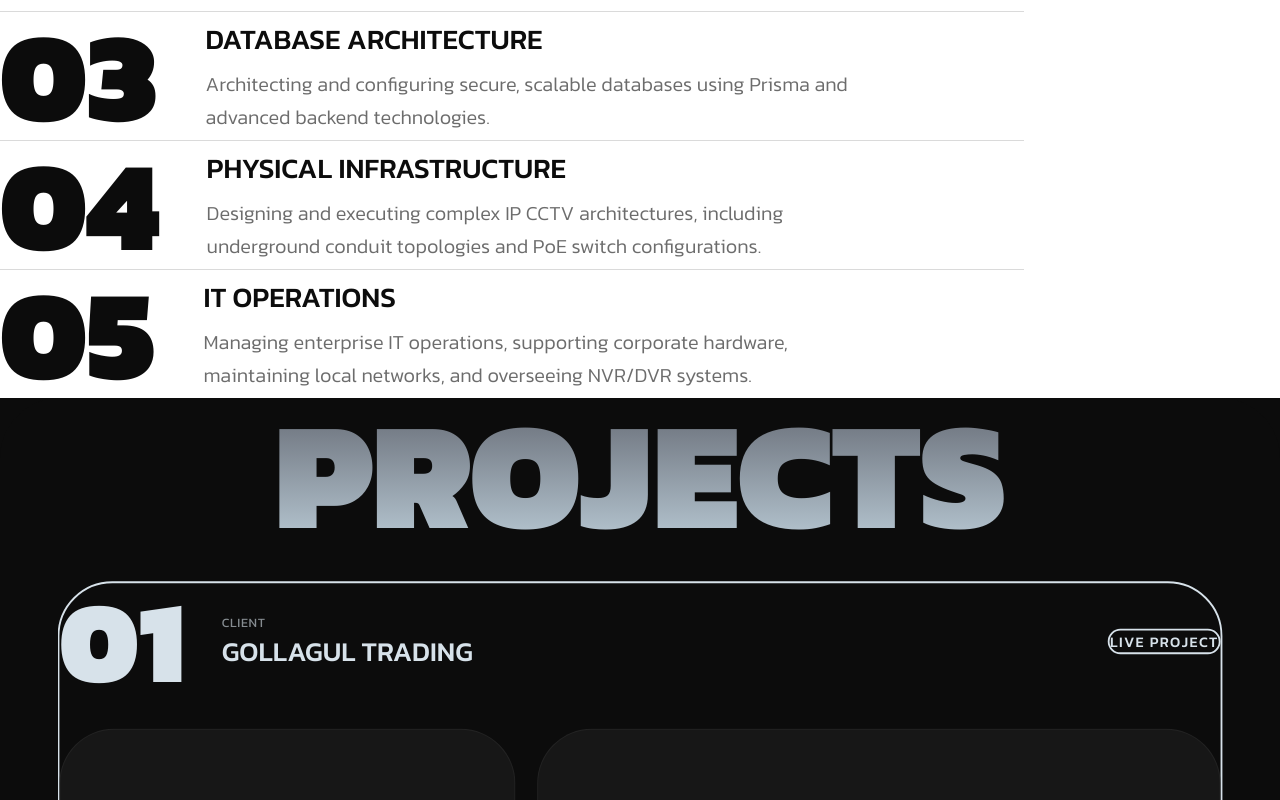
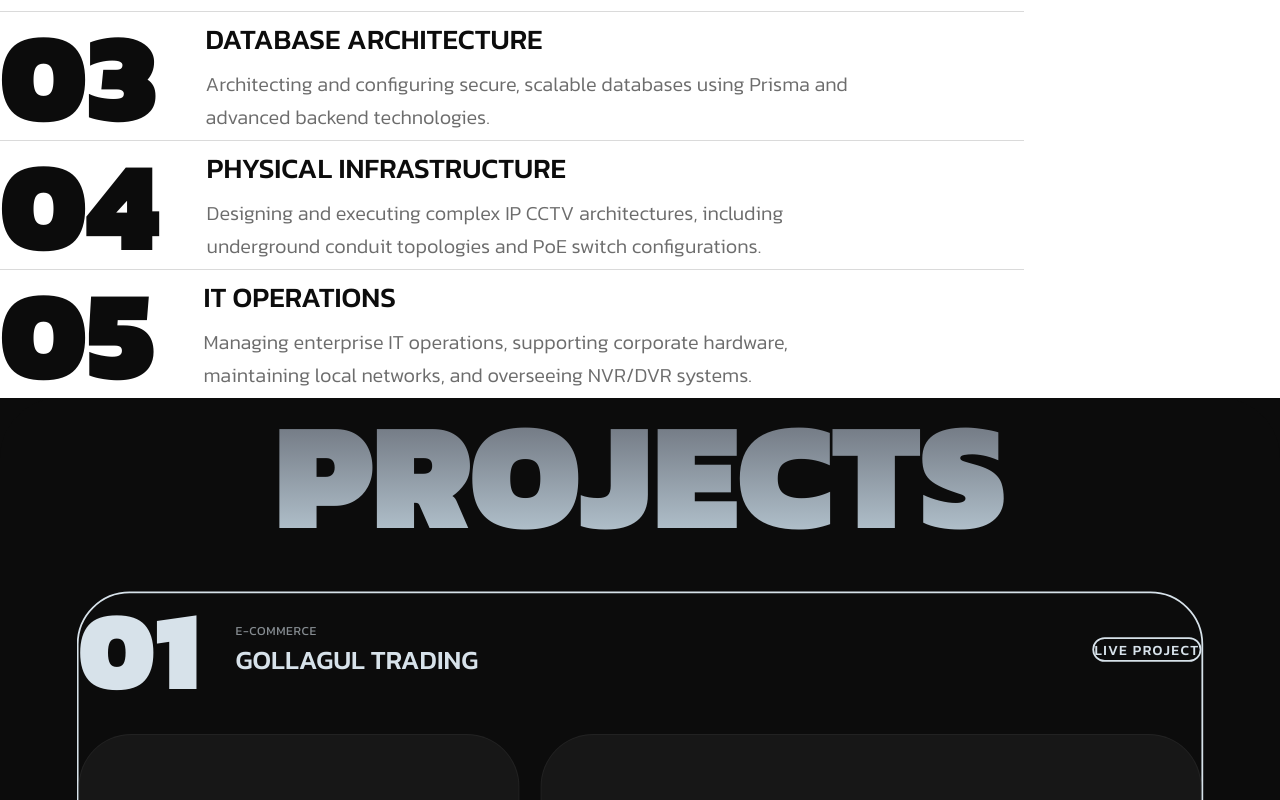
Before and after one commit to Tse12ga/Tsegaye, a Next.js app: page / in a window 1280 px wide. Shown: the part 2000-2800 px from the top of the page. Built offline with nearby package versions, Linux system fonts and the light colour scheme.

Commit message:
Wire up live project URLs, add Contact Footer with contact details, and link CTA buttons

```diff
--- a/app/page.tsx
+++ b/app/page.tsx
@@ -66,25 +66,31 @@ const FadeIn = ({ children, delay = 0, duration = 0.7, x = 0, y = 30, className
   );
 };
 
-const ContactButton = () => {
+const ContactButton = ({ href = "#contact", className = "" }: { href?: string; className?: string }) => {
   return (
-    <button
-      className="rounded-full px-8 py-3 sm:px-10 sm:py-3.5 md:px-12 md:py-4 text-xs sm:text-sm md:text-base text-white font-medium uppercase tracking-widest outline outline-2 outline-offset-[-3px] outline-white hover:scale-105 transition-transform"
+    <a
+      href={href}
+      className={`inline-block rounded-full px-8 py-3 sm:px-10 sm:py-3.5 md:px-12 md:py-4 text-xs sm:text-sm md:text-base text-white font-medium uppercase tracking-widest outline outline-2 outline-offset-[-3px] outline-white hover:scale-105 transition-transform ${className}`}
       style={{
         background: "linear-gradient(123deg, #18011F 7%, #B600A8 37%, #7621B0 72%, #BE4C00 100%)",
         boxShadow: "0px 4px 4px rgba(181, 1, 167, 0.25), inset 4px 4px 12px #7721B1",
       }}
     >
       Contact Me
-    </button>
+    </a>
   );
 };
 
-const LiveProjectButton = () => {
+const LiveProjectButton = ({ href }: { href: string }) => {
   return (
-    <button className="rounded-full border-2 border-[#D7E2EA] text-[#D7E2EA] font-medium uppercase tracking-widest px-8 py-3 sm:px-10 sm:py-3.5 text-sm sm:text-base hover:bg-[#D7E2EA]/10 transition-colors">
+    <a
+      href={href}
+      target="_blank"
+      rel="noopener noreferrer"
+      className="inline-block rounded-full border-2 border-[#D7E2EA] text-[#D7E2EA] font-medium uppercase tracking-widest px-8 py-3 sm:px-10 sm:py-3.5 text-sm sm:text-base hover:bg-[#D7E2EA]/10 transition-colors"
+    >
       Live Project
-    </button>
+    </a>
   );
 };
 
@@ -225,42 +231,42 @@ const ProjectsSection = () => {
     {
       id: "01",
       name: "Gollagul Trading",
-      label: "Client",
-      col1: [
-        "https://images.pexels.com/photos/323780/pexels-photo-323780.jpeg?auto=compress&cs=tinysrgb&w=800&h=600",
-        "https://images.pexels.com/photos/323780/pexels-photo-323780.jpeg?auto=compress&cs=tinysrgb&w=800&h=800"
-      ],
-      col2: "https://images.pexels.com/photos/323780/pexels-photo-323780.jpeg?auto=compress&cs=tinysrgb&w=1280"
+      label: "E-Commerce",
+      liveUrl: "https://gollagul.com",
+      col1: ["", ""],
+      col2: ""
     },
     {
       id: "02",
       name: "Debredamo Hotel",
-      label: "Client",
-      col1: [
-        "https://images.pexels.com/photos/164595/pexels-photo-164595.jpeg?auto=compress&cs=tinysrgb&w=800&h=600",
-        "https://images.pexels.com/photos/164595/pexels-photo-164595.jpeg?auto=compress&cs=tinysrgb&w=800&h=800"
-      ],
-      col2: "https://images.pexels.com/photos/164595/pexels-photo-164595.jpeg?auto=compress&cs=tinysrgb&w=1280"
+      label: "Hospitality",
+      liveUrl: "https://debredamohotel.com",
+      col1: ["", ""],
+      col2: ""
     },
     {
       id: "03",
       name: "Gullit",
       label: "E-commerce",
-      col1: [
-        "https://images.pexels.com/photos/1660030/pexels-photo-1660030.jpeg?auto=compress&cs=tinysrgb&w=800&h=600",
-        "https://images.pexels.com/photos/1660030/pexels-photo-1660030.jpeg?auto=compress&cs=tinysrgb&w=800&h=800"
-      ],
-      col2: "https://images.pexels.com/photos/1660030/pexels-photo-1660030.jpeg?auto=compress&cs=tinysrgb&w=1280"
+      liveUrl: "https://gullit.net",
+      col1: ["", ""],
+      col2: ""
     },
     {
       id: "04",
-      name: "Amibara Security",
-      label: "Infrastructure",
-      col1: [
-        "https://images.pexels.com/photos/1148820/pexels-photo-1148820.jpeg?auto=compress&cs=tinysrgb&w=800&h=600",
-        "https://images.pexels.com/photos/1148820/pexels-photo-1148820.jpeg?auto=compress&cs=tinysrgb&w=800&h=800"
-      ],
-      col2: "https://images.pexels.com/photos/1148820/pexels-photo-1148820.jpeg?auto=compress&cs=tinysrgb&w=1280"
+      name: "Properties in Addis",
+      label: "Real Estate",
+      liveUrl: "https://propertiesinaddis.com",
+      col1: ["", ""],
+      col2: ""
+    },
+    {
+      id: "05",
+      name: "Hexagon Systems",
+      label: "Corporate",
+      liveUrl: "https://hexagonview.com",
+      col1: ["", ""],
+      col2: ""
     }
   ];
 
@@ -304,7 +310,7 @@ const ProjectsSection = () => {
                     <h3 className="uppercase text-[#D7E2EA] font-medium text-xl sm:text-2xl md:text-3xl">{proj.name}</h3>
                   </div>
                 </div>
-                <LiveProjectButton />
+                <LiveProjectButton href={proj.liveUrl} />
               </div>
 
               <div className="flex flex-col md:flex-row gap-4 sm:gap-6 w-full">
@@ -330,6 +336,45 @@ const ProjectsSection = () => {
   );
 };
 
+const ContactSection = () => {
+  return (
+    <section id="contact" className="bg-[#0C0C0C] pt-20 pb-10 px-5 sm:px-8 md:px-10 relative z-40 border-t border-white/10">
+      <div className="max-w-7xl mx-auto flex flex-col md:flex-row justify-between items-start md:items-end gap-10">
+        <div className="flex flex-col gap-6">
+          <h2 className="hero-heading font-black uppercase tracking-tight text-[clamp(2.5rem,8vw,80px)] leading-none">
+            Let&apos;s Build
+          </h2>
+          <p className="text-[#F2F5F8] font-medium text-lg max-w-md opacity-80">
+            Whether you need a high-performance web application or a rock-solid physical network topology, I am ready to engineer it.
+          </p>
+        </div>
+
+        <div className="flex flex-col gap-4 text-[#D7E2EA]">
+          <a href="mailto:tsegashu@gmail.com" className="text-xl sm:text-2xl font-medium hover:text-white transition-colors flex items-center gap-3">
+            tsegashu@gmail.com
+          </a>
+          <a href="tel:+251947626212" className="text-xl sm:text-2xl font-medium hover:text-white transition-colors flex items-center gap-3">
+            +251 947 626 212
+          </a>
+          <div className="flex gap-6 mt-4">
+            <a href="https://github.com/Tse12ga" target="_blank" rel="noopener noreferrer" className="text-sm font-medium uppercase tracking-widest hover:text-white transition-colors border-b border-[#D7E2EA]/30 pb-1">
+              GitHub
+            </a>
+            <a href="#" target="_blank" rel="noopener noreferrer" className="text-sm font-medium uppercase tracking-widest hover:text-white transition-colors border-b border-[#D7E2EA]/30 pb-1">
+              LinkedIn
+            </a>
+          </div>
+        </div>
+      </div>
+
+      <div className="max-w-7xl mx-auto mt-20 pt-8 border-t border-white/10 flex justify-between items-center text-[#D7E2EA]/50 text-sm font-medium">
+        <span>© {new Date().getFullYear()} Tsegaye Shumet. All rights reserved.</span>
+        <span className="uppercase tracking-wider">Addis Ababa, Ethiopia</span>
+      </div>
+    </section>
+  );
+};
+
 export default function Home() {
   return (
     <div className="w-full bg-[#0C0C0C] overflow-x-clip text-[#D7E2EA]">
@@ -337,6 +382,7 @@ export default function Home() {
       <AboutSection />
       <ServicesSection />
       <ProjectsSection />
+      <ContactSection />
     </div>
   );
 }
```
